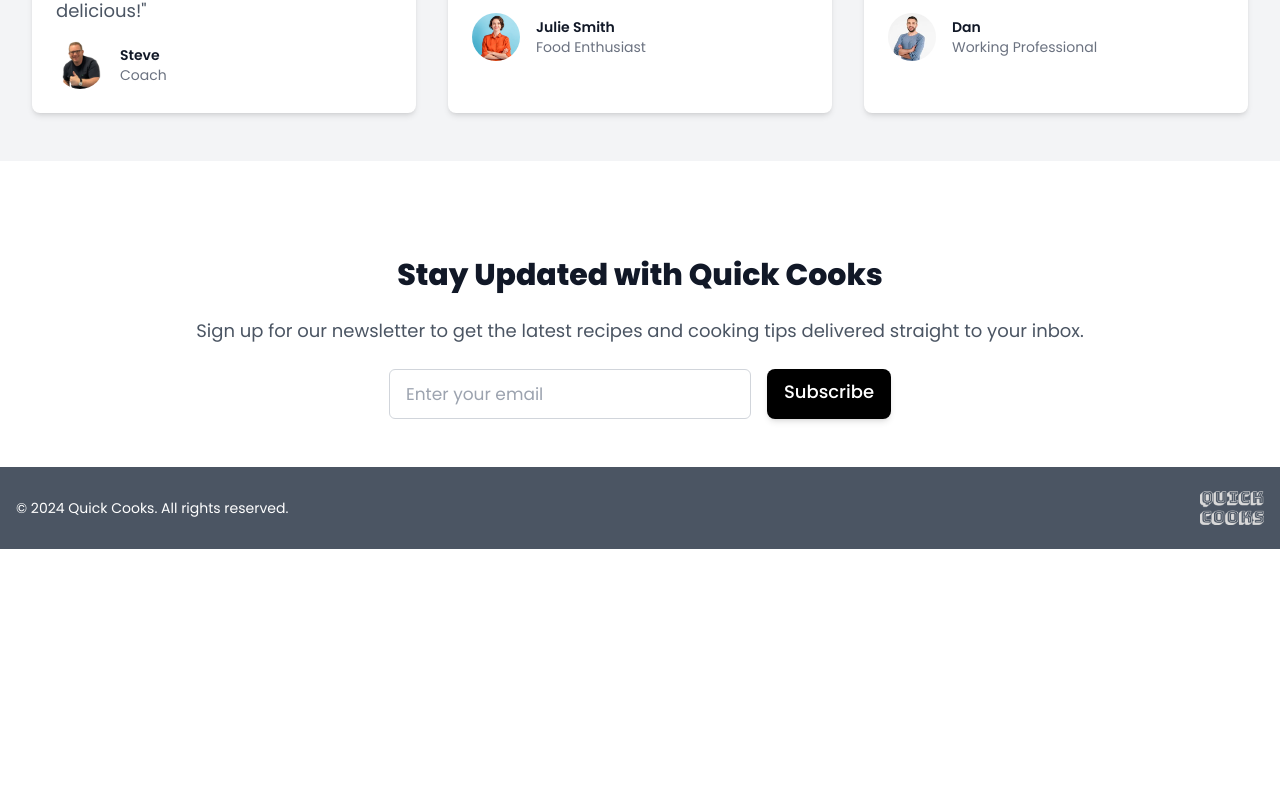
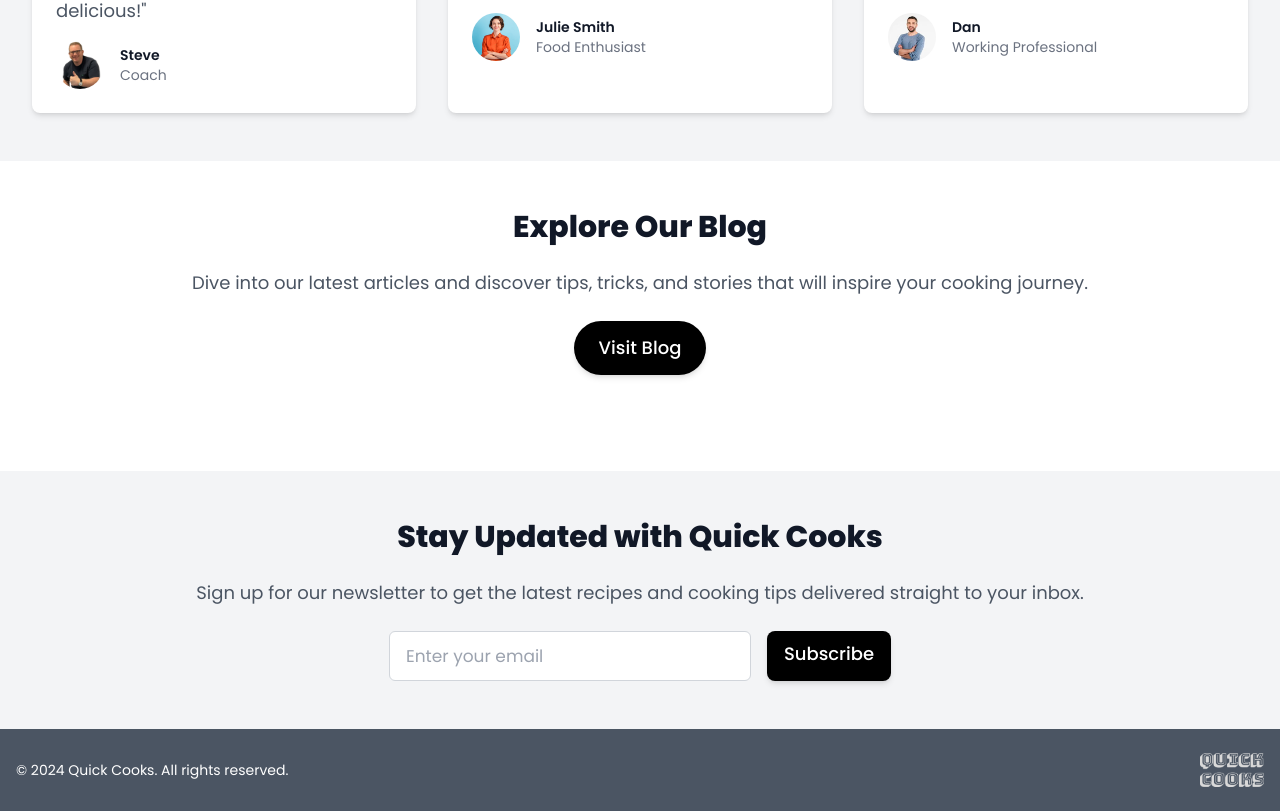
Before and after one commit to Doubles-101/cookproject-client, a React (Vite) app: page / in a window 1280 px wide. Shown: the part 1021-1832 px from the top of the page. Before the commit the page ends 1570 px from the top, so only its background shows below. Built offline with nearby package versions, Linux system fonts and the light colour scheme; sample sign-in values are in the browser's storage.

Commit message:
last minute landing page change

```diff
--- a/src/pages/Home.jsx
+++ b/src/pages/Home.jsx
@@ -6,6 +6,10 @@ function Home() {
 
   const handleButtonClick = () => {
     navigate("/recipelist")
+  }
+
+  const handleBlogClick = () => {
+    navigate("/bloglist")
   }
 
   const handleSubmit = () => {
@@ -35,6 +39,16 @@ function Home() {
   useEffect(() => {
     if (window.ScrollReveal) {
       window.ScrollReveal().reveal('.subheader', {
+        duration: 2000,
+        distance: '50px',
+        easing: 'ease-in-out',
+        origin: 'left'
+      })
+    }
+  }, [])
+  useEffect(() => {
+    if (window.ScrollReveal) {
+      window.ScrollReveal().reveal('.testimonial', {
         duration: 2000,
         distance: '50px',
         easing: 'ease-in-out',
@@ -160,8 +174,23 @@ function Home() {
         </div>
       </section>
 
+      {/* Blog Section */}
+      <section className="bg-white py-12">
+        <div className="max-w-7xl mx-auto px-4 sm:px-6 lg:px-8 text-center">
+          <h2 className="text-3xl font-extrabold text-gray-900 mb-6">Explore Our Blog</h2>
+          <p className="text-lg text-gray-600 mb-6">Dive into our latest articles and discover tips, tricks, and stories that will inspire your cooking journey.</p>
+          <button
+            className="inline-flex justify-center py-3 px-6 border border-transparent shadow-md text-lg font-medium rounded-full text-white bg-black
+            hover:bg-blue-700 focus:outline-none focus:ring-2 focus:ring-offset-2 focus:ring-blue-500"
+            onClick={handleBlogClick}
+          >
+            Visit Blog
+          </button>
+        </div>
+      </section>
+
       {/* SignUp Section */}
-      <section className="signup bg-white py-12 mt-12">
+      <section className="signup bg-gray-100 py-12 mt-12">
         <div className="max-w-7xl mx-auto px-4 sm:px-6 lg:px-8 text-center">
           <h2 className="text-3xl font-extrabold text-gray-900 mb-6">Stay Updated with Quick Cooks</h2>
           <p className="text-lg text-gray-600 mb-6">Sign up for our newsletter to get the latest recipes and cooking tips delivered straight to your inbox.</p>
```
